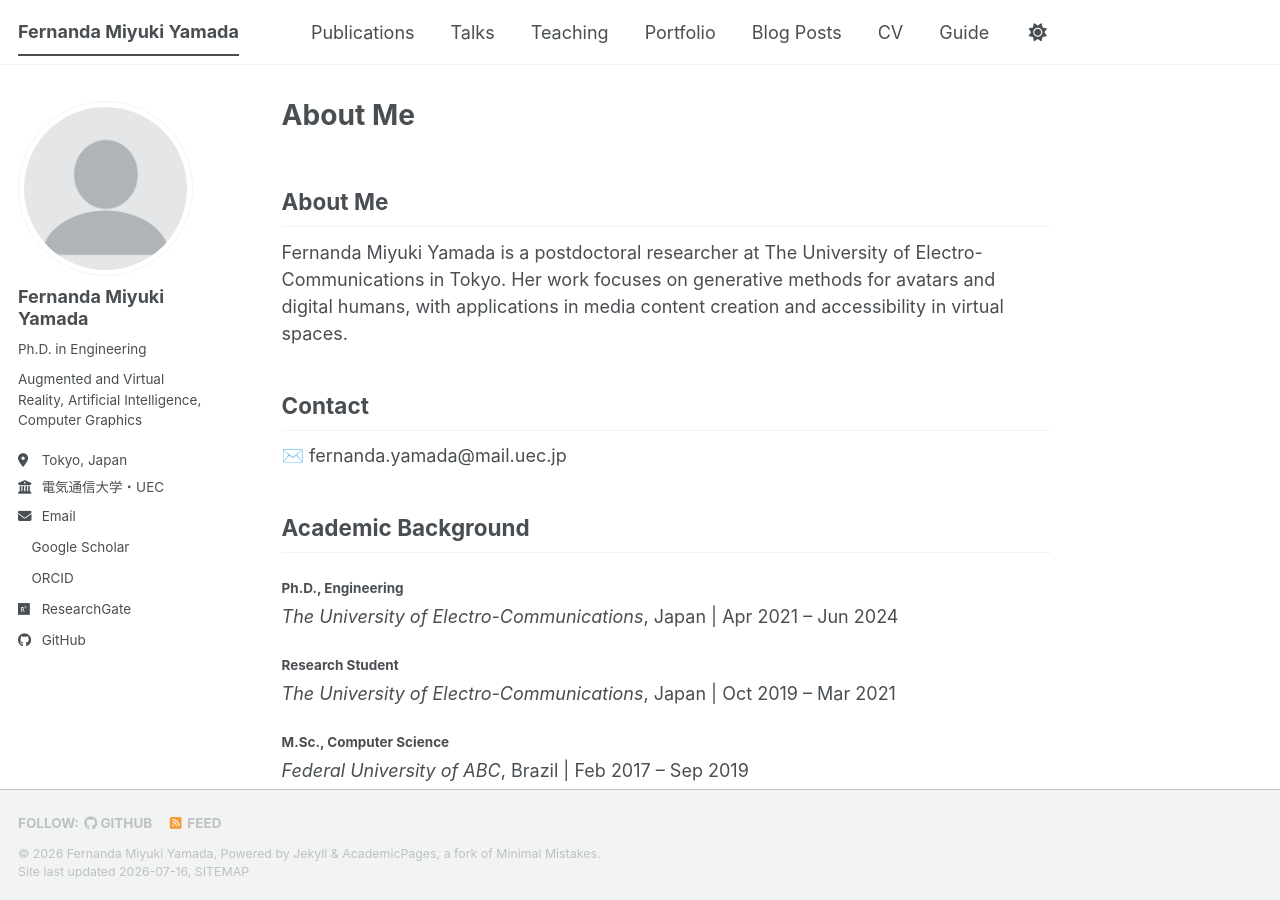
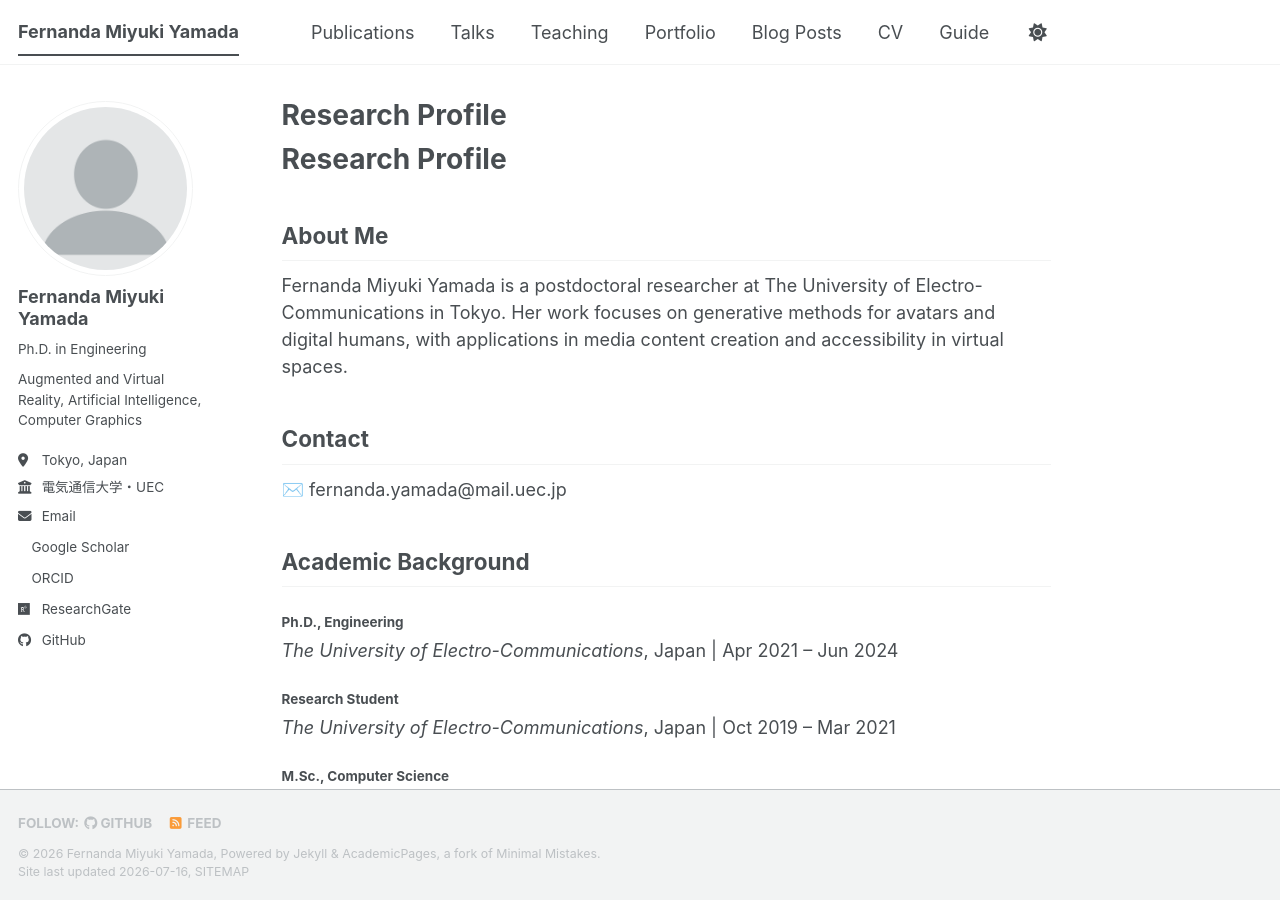
Before and after one commit to fernandamyamada1/fernandamyamada1.github.io, a Jekyll site: the page built from index.md, in a window 1280 px wide and 900 px high. Built offline with Jekyll 4.4.1, drawn with Linux system fonts in a browser that asks for light colours; our own code applies the rules of GitHub Pages for plain Markdown files; a style sheet for code colours, icons or effects is not loaded.

Commit message:
Add title

```diff
--- a/index.md
+++ b/index.md
@@ -1,3 +1,5 @@
+# Research Profile
+
 ## About Me
 Fernanda Miyuki Yamada is a postdoctoral researcher at The University of Electro-Communications in Tokyo. Her work focuses on generative methods for avatars and digital humans, with applications in media content creation and accessibility in virtual spaces.
 
```
